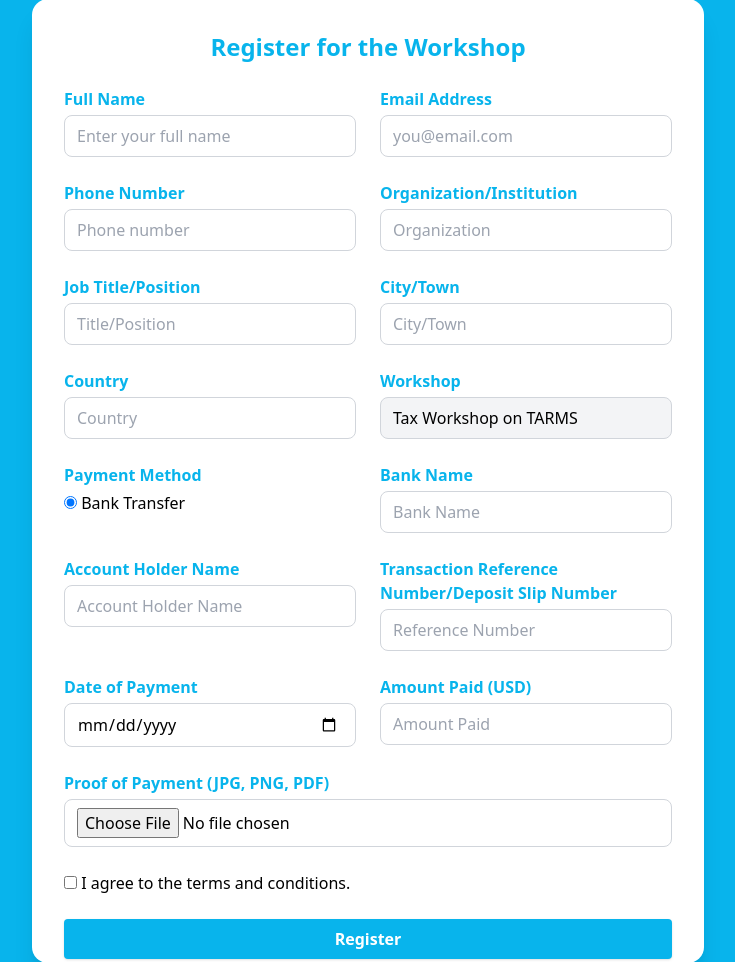
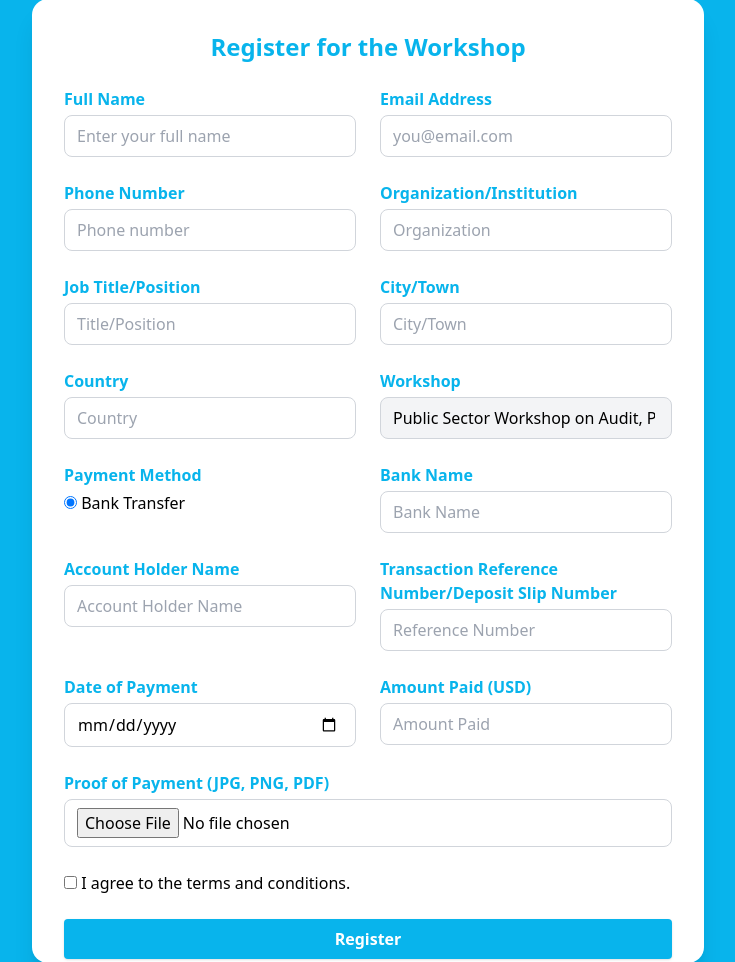
Before and after one commit to ronaldroniie/professionalworkshop, a Django app: page /register/ in a window 1280 px wide. Shown: the part 55-1017 px from the top of the page, without its empty margins (272-1007 px from the left). Run offline with Django 5.2, Linux system fonts and the light colour scheme; some libraries are stand-ins or nearby versions.

Commit message:
Update workshop name in registration page to match home page

```diff
--- a/templates/register.html
+++ b/templates/register.html
@@ -44,8 +44,8 @@
         </div>
         <div>
             <label class="block font-semibold text-msublue mb-1">Workshop</label>
-            <input type="text" value="Tax Workshop on TARMS" readonly class="pl-3 pr-4 py-2 w-full rounded-lg border border-gray-300 bg-gray-100">
-            <input type="hidden" name="workshop" value="Tax Workshop on TARMS">
+            <input type="text" value="Public Sector Workshop on Audit, Procurement, Compliance and Human Capital Planning" readonly class="pl-3 pr-4 py-2 w-full rounded-lg border border-gray-300 bg-gray-100">
+            <input type="hidden" name="workshop" value="Public Sector Workshop on Audit, Procurement, Compliance and Human Capital Planning">
         </div>
         <div>
             <label class="block font-semibold text-msublue mb-1">Payment Method</label>
```
